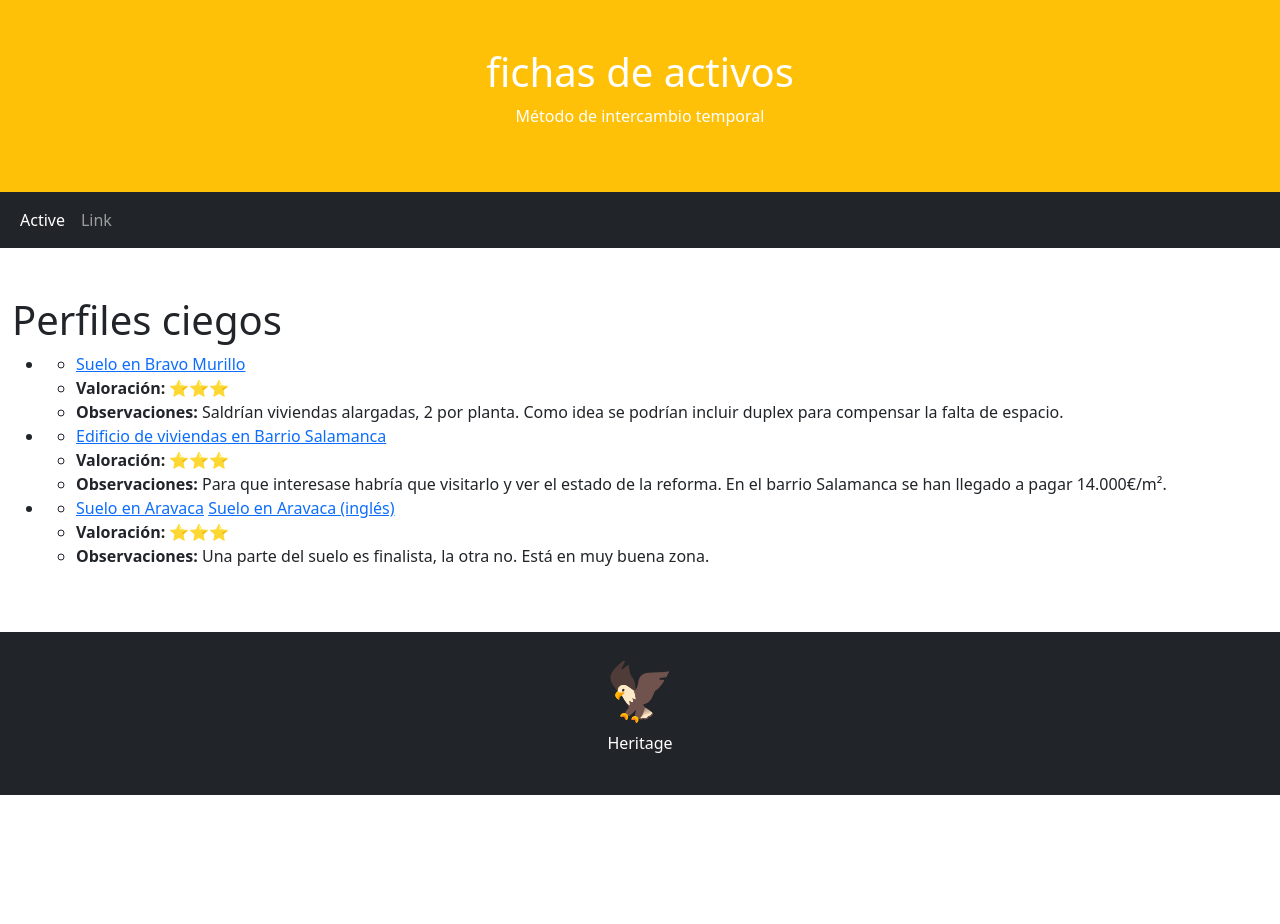
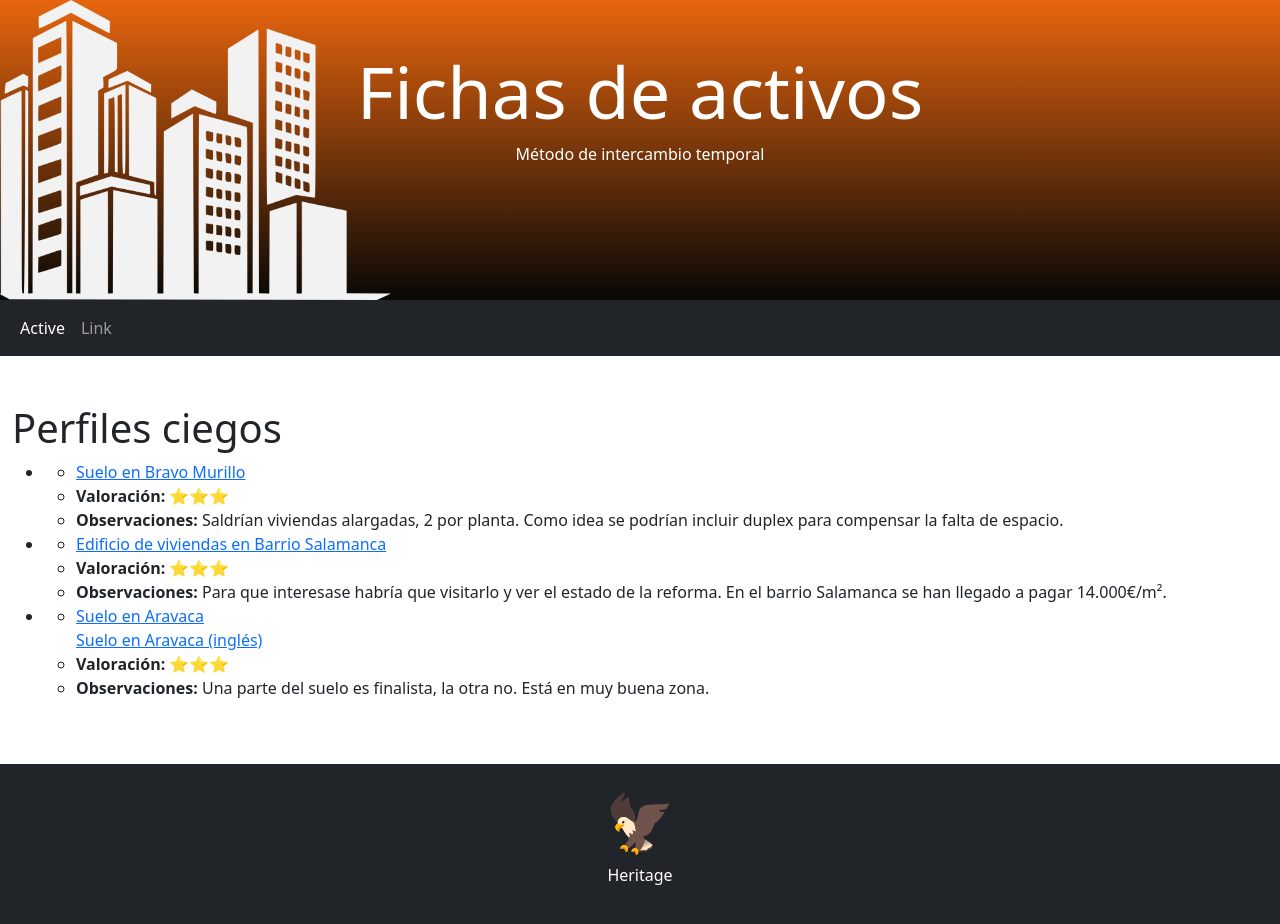
Before and after one commit to ramonmarmar/heritage.github.io, a plain HTML site: page index.html in a window 1280 px wide. Before the commit the page ends 800 px from the top, so only its background shows below. Drawn offline with nearby package versions, Linux system fonts and the light colour scheme.

Commit message:
Mejora en el aspecto del sitio. Inclusión de una imagen en la cabecera y las carpetas css y imgs

```diff
--- /dev/null
+++ b/css/sitio.css
@@ -0,0 +1,7 @@
+.cabecera {
+    background-image: url("../imgs/fondoinm.png"), linear-gradient(rgb(231, 101, 14), rgb(7, 7, 6));
+    background-repeat: no-repeat;
+    background-size:contain;
+    height: 300px;
+    background-color: #ee950f;
+}
--- a/index.html
+++ b/index.html
@@ -5,13 +5,12 @@
   <meta charset="utf-8">
   <meta name="viewport" content="width=device-width, initial-scale=1">
   <link href="https://cdn.jsdelivr.net/npm/bootstrap@5.2.3/dist/css/bootstrap.min.css" rel="stylesheet">
-  <script src="https://cdn.jsdelivr.net/npm/bootstrap@5.2.3/dist/js/bootstrap.bundle.min.js"></script>
-
+  <link rel="stylesheet" href="css/sitio.css">
 </head>
 <body>
 
-<div class="p-5 bg-warning text-white text-center">
-  <h1>fichas de activos</h1>
+<div class="p-5 cabecera text-white text-center">
+  <h1 class="display-2">Fichas de activos</h1>
   <p>Método de intercambio temporal</p>
 </div>
 
@@ -63,6 +62,7 @@
               <ul>
                 <li>
                   <a href="sueloAravaca.pdf">Suelo en Aravaca</a>
+                  <br>
                   <a href="sueloAravacaIngles.pdf">Suelo en Aravaca (inglés)</a>
                 </li>
                 <li>
@@ -84,4 +84,5 @@
 </div>
 
 </body>
+<script src="https://cdn.jsdelivr.net/npm/bootstrap@5.2.3/dist/js/bootstrap.bundle.min.js"></script>
 </html>
```
Also changed, not shown: imgs/fondoinm.png (added), 2 other files.
